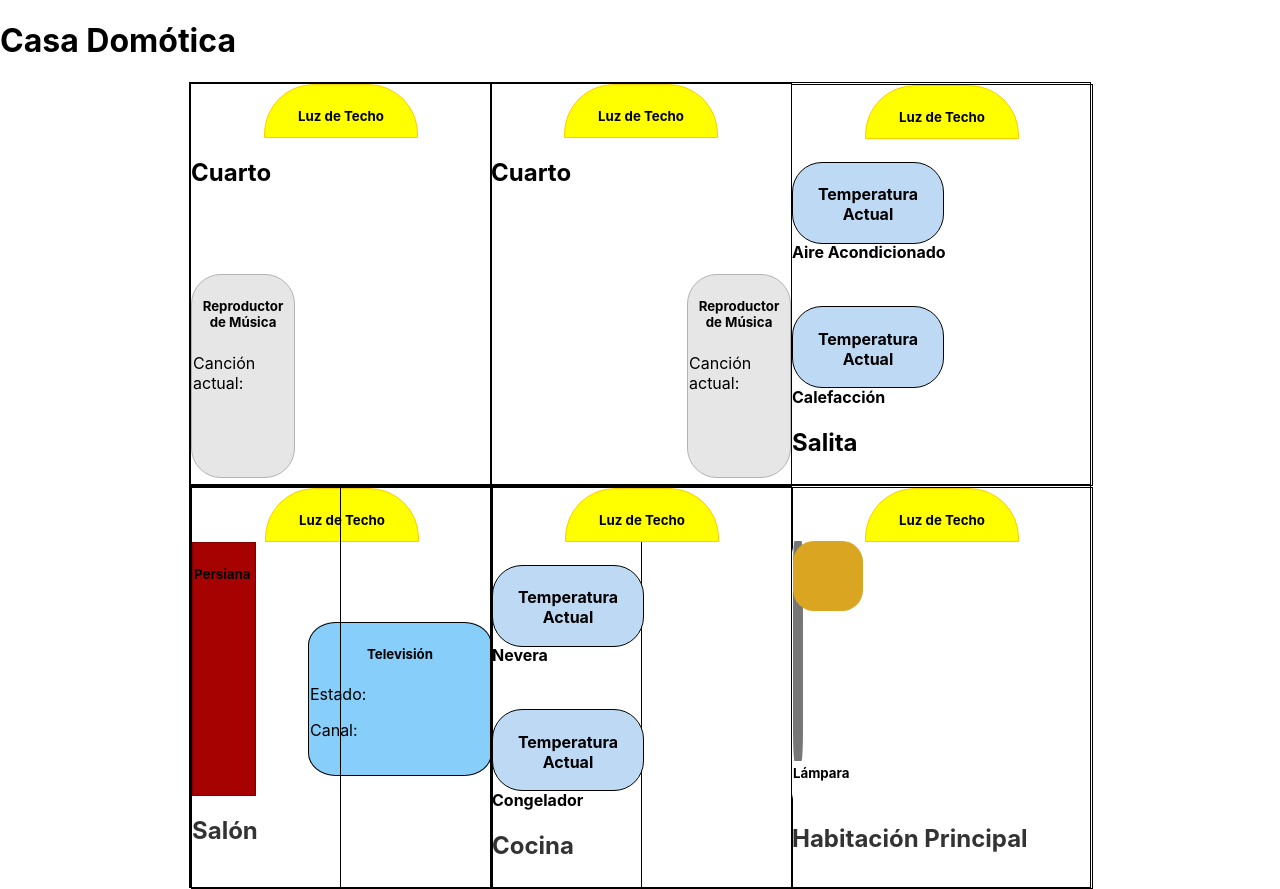
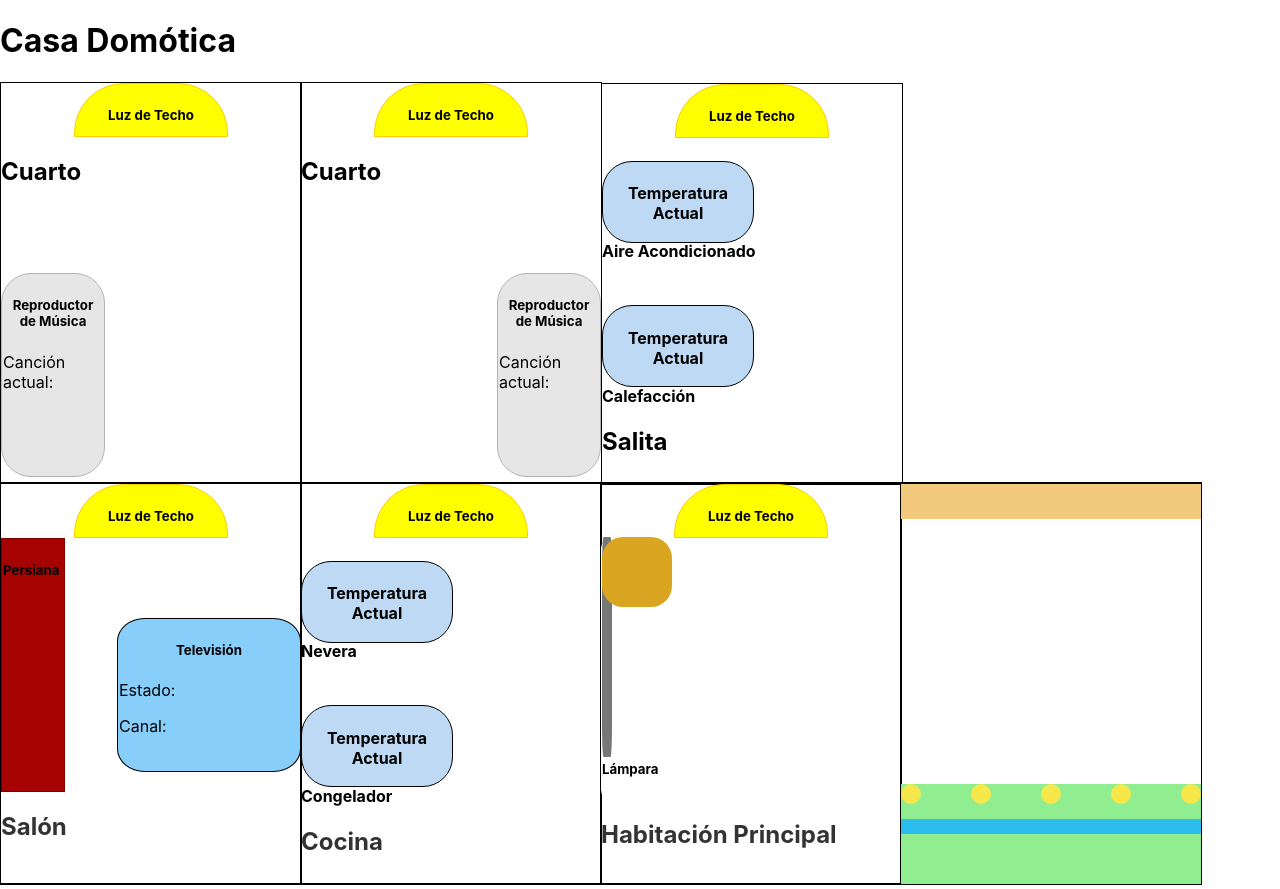
Before and after one commit to cbalsalobreh/tfgcristinabalsalobre, a React (Create React App) app in the folder whisperliving/frontend/: page / in a window 1280 px wide. Built offline with nearby package versions, Linux system fonts and the light colour scheme; the HTML template or start-up script is replaced by a standard one.

Commit message:
Jardín creado

```diff
--- /dev/null
+++ b/whisperliving/frontend/src/components/Elementos/Riego.js
@@ -0,0 +1,11 @@
+import React from 'react';
+import '../../public/css/Riego.css';
+
+const Riego = () => {
+  return (
+    <div className="riego"></div>
+
+  );
+};
+
+export default Riego;
--- /dev/null
+++ b/whisperliving/frontend/src/components/Elementos/Toldo.js
@@ -0,0 +1,11 @@
+import React from 'react';
+import '../../public/css/Toldo.css';
+
+const Toldo = () => {
+  return (
+    <div className="toldo">
+    </div>
+  );
+};
+
+export default Toldo;
--- /dev/null
+++ b/whisperliving/frontend/src/components/PlantaBaja/Jardin.js
@@ -0,0 +1,22 @@
+import React from 'react';
+import Toldo from '../Elementos/Toldo';
+import Riego from '../Elementos/Riego';
+import '../../public/css/Jardin.css'
+
+function Jardin() {
+  return (
+    <div className="jardin">
+        <Toldo />
+        <div className="suelo">
+            <div className="florecita"></div>
+            <div className="florecita"></div>
+            <div className="florecita"></div>
+            <div className="florecita"></div>
+            <div className="florecita"></div>
+        </div>
+        <Riego />
+    </div>
+  );
+}
+
+export default Jardin;
--- a/whisperliving/frontend/src/components/PlantaBaja/PlantaBaja.js
+++ b/whisperliving/frontend/src/components/PlantaBaja/PlantaBaja.js
@@ -2,6 +2,7 @@ import React from 'react';
 import HabitacionPrincipal from './HabitacionPrincipal';
 import Cocina from './Cocina';
 import Salon from './Salon';
+import Jardin from './Jardin';
 import '../../public/css/PlantaBaja.css';
 
 function PlantaBaja() {
@@ -16,6 +17,9 @@ function PlantaBaja() {
       <div className="habitacion-principal">
         <HabitacionPrincipal />
       </div>
+      <div className='jardin'>
+        <Jardin />
+      </div>
     </div>
   );
 }
--- /dev/null
+++ b/whisperliving/frontend/src/public/css/Jardin.css
@@ -0,0 +1,23 @@
+.jardin {
+    width: 300px;
+    height: 400px;
+    position: relative;
+}
+
+.suelo {
+    position: absolute;
+    bottom: 0;
+    width: 100%;
+    height: 100px;
+    background-color: lightgreen;
+    display: flex;
+    justify-content: space-between;
+    padding:0 0px;
+}
+
+.florecita {
+    width: 20px;
+    height: 20px;
+    background-color: #f6e84b;
+    border-radius: 50%;
+  }
--- a/whisperliving/frontend/src/public/css/PlantaBaja.css
+++ b/whisperliving/frontend/src/public/css/PlantaBaja.css
@@ -1,28 +1,25 @@
 .planta-baja {
-  position: relative;
-  width: 900px;
-  height: 401px;
-  border: 1px solid #000;
-  margin: 0px auto;
+  width: 1200px;
+  height: 400px;
   }
 
   .habitacion-principal,
   .cocina,
-  .salon {
-    position: absolute;
+  .salon,
+  .jardin {
+    position: fixed;
+    height: 400px;
     border: 1px solid #000;
-    height: 400px;
-
   }
 
   .habitacion-principal {
     width: 300px;
-    left: 300px;
+    left: 600px;
   }
 
   .cocina {
     width: 300px;
-    left: 150px;
+    left: 300px;
   }
 
   .salon {
@@ -30,6 +27,11 @@
     left: 0px;
   }
 
+  .jardin {
+    width: 300px;
+    left: 900px;
+  }
+
   .salon .television{
     float: right;
   }
--- /dev/null
+++ b/whisperliving/frontend/src/public/css/Riego.css
@@ -0,0 +1,9 @@
+.riego {
+    position: absolute;
+    bottom: 50px;
+    left: 55%;
+    transform: translateX(-55%);
+    width: 300px;
+    height: 15px;
+    background-color: rgb(43, 189, 238);
+}
--- a/whisperliving/frontend/src/public/css/Salita.css
+++ b/whisperliving/frontend/src/public/css/Salita.css
@@ -1,12 +1,11 @@
-/* Estilos para el fondo y el diseño general de la salita */
+
 .salita {
-    padding: 0px; /* Espaciado interno */
+    padding: 0px;
   }
 
-  /* Estilos para el título de la salita */
   .salita h2 {
-    color: black; /* Color del texto */
-    margin-bottom: 1px; /* Margen inferior */
+    color: black;
+    margin-bottom: 1px;
   }
 
   .salita .control-temperatura{
--- a/whisperliving/frontend/src/public/css/SegundoPiso.css
+++ b/whisperliving/frontend/src/public/css/SegundoPiso.css
@@ -1,8 +1,7 @@
 .segundo-piso {
-    position: relative;
+    position: left;
     width: 900px;
-    height: 401px;
-    border: 1px solid #000;
+    height: 400px;
     margin: 0px auto;
   }
 
@@ -10,8 +9,8 @@
   .cuarto2,
   .salita {
     position: absolute;
+    height: 400px;
     border: 1px solid #000;
-    height: 400px;
   }
 
   .cuarto1,
--- /dev/null
+++ b/whisperliving/frontend/src/public/css/Toldo.css
@@ -0,0 +1,8 @@
+
+.toldo {
+    position: absolute;
+    top: 0;
+    width: 100%;
+    height: 35px;
+    background-color: rgb(243, 201, 124);
+}
```
